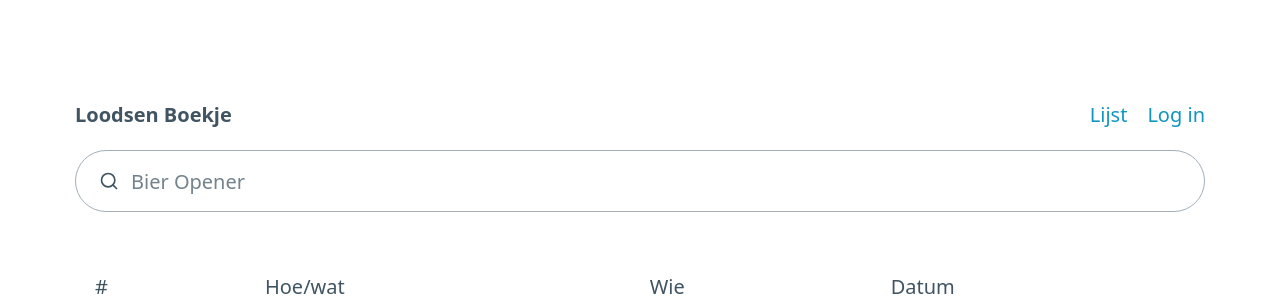
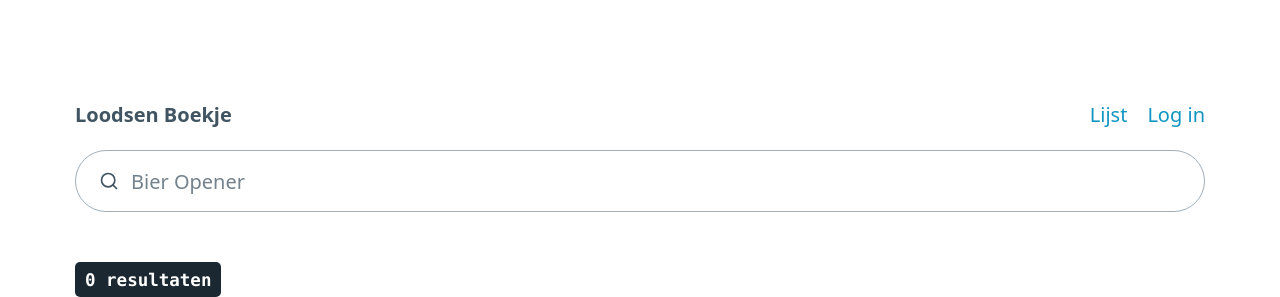
Before and after one commit to WJehee/loodsenboekje, a Flask app: page / in a window 1280 px wide. Shown: the top 297 px of the page. Run offline with Flask 3, Linux system fonts and the light colour scheme; data that the repository does not hold is empty; parts of the project's set-up code (start-up, migrations or seed data) failed here and were passed over; some libraries are stand-ins or nearby versions.

Commit message:
add total number of results + update readme

```diff
--- a/loodsenboekje/templates/index.html
+++ b/loodsenboekje/templates/index.html
@@ -47,7 +47,7 @@
                               :placeholder="entries.length > 0? entries[Math.floor(Math.random()*entries.length)].how: 'Bier Opener'"
                               >
     </form>
-
+        <kbd>{{ entries.length }} resultaten</kbd>
         <table>
             <thead>
                 <tr>
```
Also changed, not shown: README.md.
